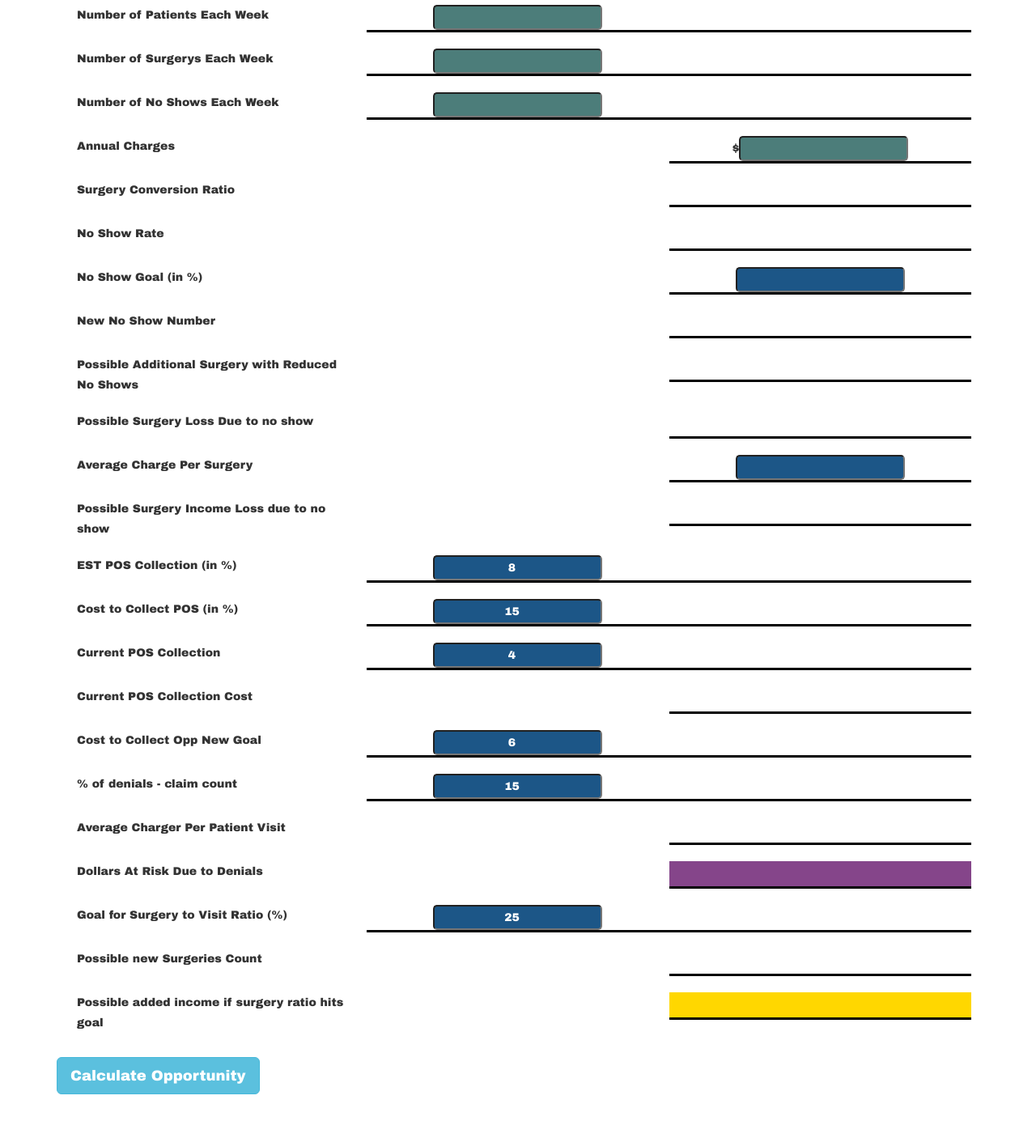
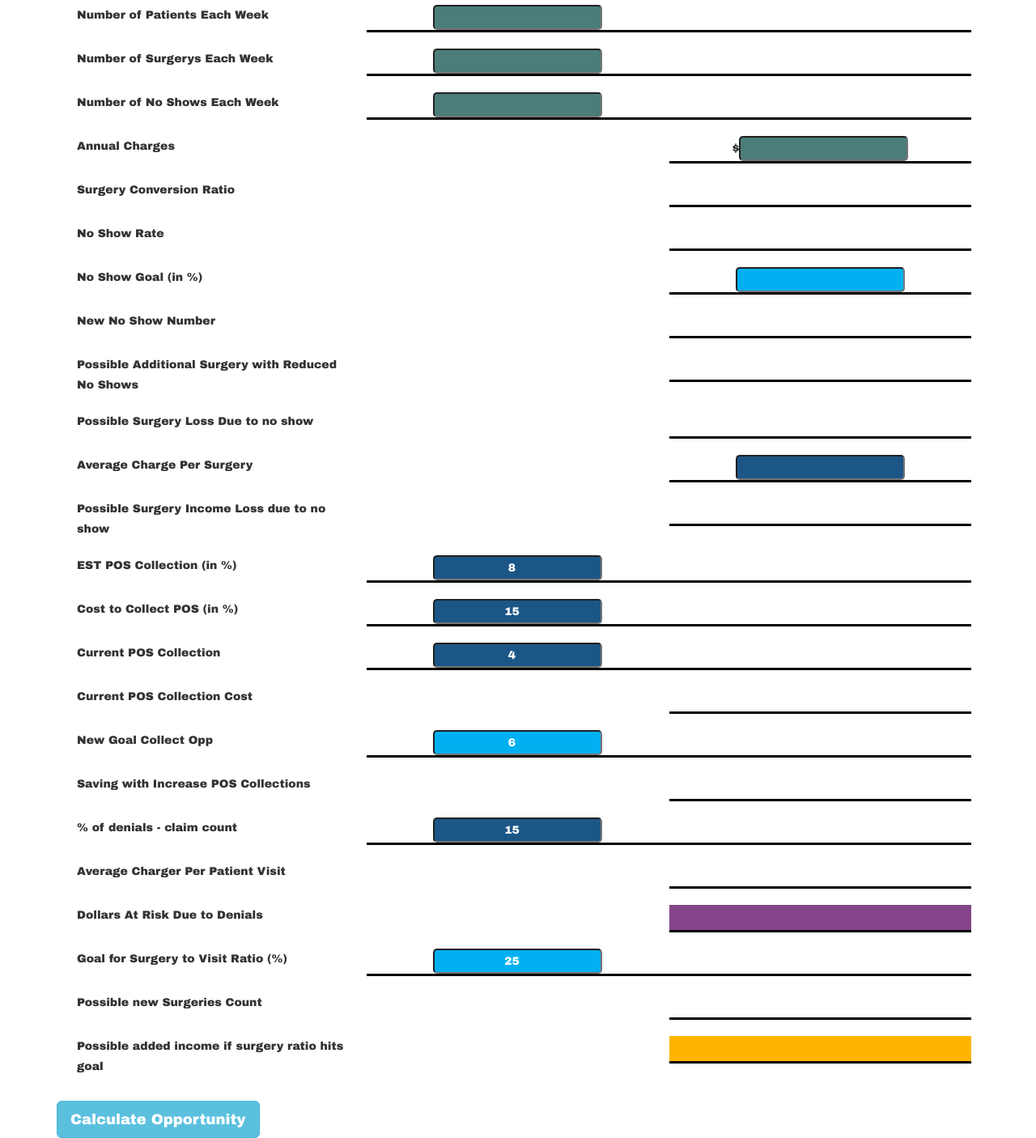
Before and after one commit to pd164594/SurgeonOpportunityTool, a plain HTML site: page index.html in a window 1280 px wide. Shown: the part 54-1460 px from the top of the page at 81% size. Before the commit the page ends 1406 px from the top, so only its background shows below. Drawn offline with nearby package versions, Linux system fonts and the light colour scheme.

Commit message:
fixing calculations becuase kristy sent incorrect calculations in version 1

```diff
--- a/index.html
+++ b/index.html
@@ -58,7 +58,7 @@
         <div class="row even">
             <div class="col-lg-4 datapoint">No Show Goal (in %)</div>
             <div class="col-lg-4"></div>
-            <div class="col-lg-4 input"><input style="background: #1c5687" class= "surgeonInput" type="number" id="noShowGoal"></input></div>
+            <div class="col-lg-4 input"><input style="background: #00B0F0" class= "surgeonInput" type="number" id="noShowGoal"></input></div>
         </div>
 
         <div class="row odd">
@@ -120,45 +120,51 @@
         </div>
 
         <div class="row even">
-            <div class="col-lg-4 datapoint">Cost to Collect Opp New Goal</div>
-            <div class="col-lg-4 input"><input style="background: #1c5687
-            " class= "surgeonInput" type="number" id="costCollectGoal" value="6"></input></div>
+            <div class="col-lg-4 datapoint">New Goal Collect Opp</div>
+            <div class="col-lg-4 input"><input style="background: #00B0F0" class= "surgeonInput" type="number" id="costCollectGoal" value="6"></input></div>
             <div class="col-lg-4 output" id="costCollectGoalDollar"></div>
         </div>
 
         <div class="row odd">
+            <div class="col-lg-4 datapoint">Saving with Increase POS Collections</div>
+            <div class="col-lg-4"></div>
+            <div class="col-lg-4 output" id="increasedSavings"></div>
+        </div>
+
+        <div class="row even">
             <div class="col-lg-4 datapoint">% of denials - claim count</div>
             <div class="col-lg-4 input"><input style="background: #1c5687
             " class= "surgeonInput" type="number" id="denialPercent" value="15"></input></div>
             <div class="col-lg-4 output" id="denialTotal"></div>
         </div>
 
-        <div class="row even">
+        <div class="row odd">
             <div class="col-lg-4 datapoint">Average Charger Per Patient Visit</div>
             <div class="col-lg-4"></div>
             <div class="col-lg-4 output" id="avgChargePtVisit"></div>
         </div>
 
-        <div class="row odd">
+        <div class="row even">
             <div class="col-lg-4 datapoint">Dollars At Risk Due to Denials</div>
             <div class="col-lg-4"></div>
             <div class="col-lg-4 output" id="dollarsAtRisk" style="background: #85458a "></div>
         </div>
 
-        <div class="row even">
+        <div class="row odd">
             <div class="col-lg-4 datapoint">Goal for Surgery to Visit Ratio (%)</div>
-            <div class="col-lg-4 input"><input style="background: #1c5687
+            <div class="col-lg-4 input"><input style="background: #00B0F0
             " class= "surgeonInput" type="number" id="surgeryVisitRatio" value="25"></input></div>
             <div class="col-lg-4 output"></div>
         </div>
 
-        <div class="row odd">
+
+        <div class="row even">
             <div class="col-lg-4 datapoint">Possible new Surgeries Count</div>
             <div class="col-lg-4"></div>
             <div class="col-lg-4 output" id="newSurgeryCount"></div>
         </div>
 
-         <div class="row even">
+         <div class="row odd">
             <div class="col-lg-4 datapoint">Possible added income if surgery ratio hits goal</div>
             <div class="col-lg-4"></div>
             <div class="col-lg-4 output" id="possibleIncome"></div>
--- a/javascript/js.js
+++ b/javascript/js.js
@@ -70,7 +70,7 @@ $("#submit").on("click", function(){
 
   // Calculating the Current POS cost
   const currentPOS = ($("#currentPOS").val()/100);
-  const costPOSDollars = currentPOS * annualCharges;
+  const costPOSDollars = currentPOS * estPOSCollectionDollars;
   $("#currentPOSDollars").text(accounting.formatMoney(costPOSDollars));
 
   // Calculating the Current POS Collection Cost
@@ -80,8 +80,12 @@ $("#submit").on("click", function(){
 
   // Calculating the Cost to Collect Opp New Goal
   const costCollectGoal = ($("#costCollectGoal").val()/100);
-  const costCollectGoalDollar = (estPOSCollectionDollars-(annualCharges * costCollectGoal)) * costCollectPOS
+  const costCollectGoalDollar = (estPOSCollectionDollars* costCollectGoal)
   $("#costCollectGoalDollar").text(accounting.formatMoney(costCollectGoalDollar));
+
+  // Calculating Saving with Increase POS.
+  const savingsIncreasePOSDollars = (costCollectionPOSDollars - (estPOSCollectionDollars-costCollectGoalDollar) * costCollectPOS);
+$("#increasedSavings").text(accounting.formatMoney(savingsIncreasePOSDollars));
 
   // Calculating the denied Claims
   const denialPercent = ($("#denialPercent").val()/100);
--- a/stylesheet/style.css
+++ b/stylesheet/style.css
@@ -5,7 +5,7 @@ body{
 
 
 .header{
-  background: gold;
+  background: #ffb500;
   text-align: center;
   height: 50px;
   line-height: 50px;
@@ -50,7 +50,7 @@ input{
 }
 
 #possibleIncome{
-  background: gold;
+  background: #ffb500;
 }
 
 .output{
```
Also changed, not shown: 1 other file.
